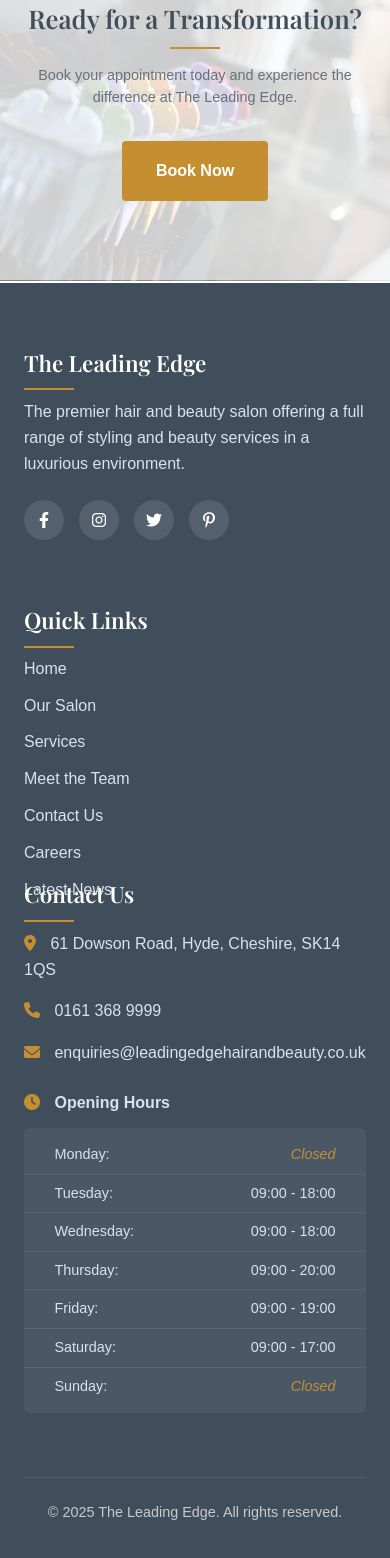
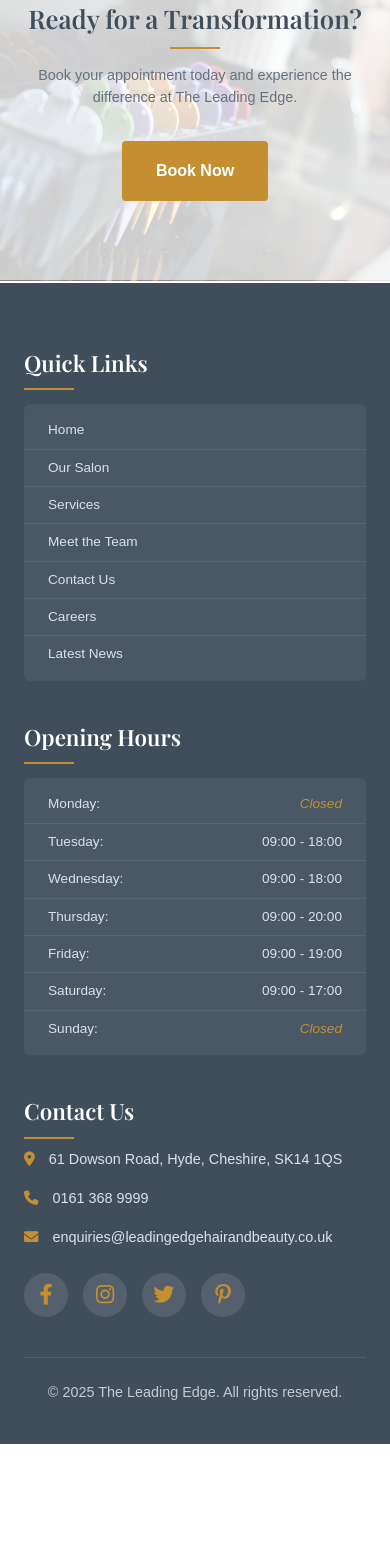
Before and after one commit to Hypha-Media-UK/the-leading-edge-rebuild, a Vue app: page / in a window 390 px wide. Shown: the part 6032-7590 px from the top of the page. After the commit the page ends 7476 px from the top, so only its background shows below. Built offline with nearby package versions, Linux system fonts and the light colour scheme.

Commit message:
tidied the footer

```diff
--- a/src/components/layout/Footer.vue
+++ b/src/components/layout/Footer.vue
@@ -8,19 +8,10 @@ const currentYear = ref(new Date().getFullYear());
   <footer>
     <div class="container">
       <div class="footer-content">
-        <div class="footer-section info">
-          <h3>The Leading Edge</h3>
-          <p>The premier hair and beauty salon offering a full range of styling and beauty services in a luxurious environment.</p>
-          <div class="social-icons">
-            <a href="#" aria-label="Facebook"><i class="fab fa-facebook-f"></i></a>
-            <a href="#" aria-label="Instagram"><i class="fab fa-instagram"></i></a>
-            <a href="#" aria-label="Twitter"><i class="fab fa-twitter"></i></a>
-            <a href="#" aria-label="Pinterest"><i class="fab fa-pinterest-p"></i></a>
-          </div>
-        </div>
 
         <div class="footer-section links">
           <h3>Quick Links</h3>
+          <div class="links-grid">
             <ul>
               <li><router-link to="/">Home</router-link></li>
               <li><router-link to="/our-salon">Our Salon</router-link></li>
@@ -31,14 +22,10 @@ const currentYear = ref(new Date().getFullYear());
               <li><router-link to="/news">Latest News</router-link></li>
             </ul>
           </div>
+        </div>
 
-        <div class="footer-section contact">
-          <h3>Contact Us</h3>
-          <p><i class="fas fa-map-marker-alt"></i> 61 Dowson Road, Hyde, Cheshire, SK14 1QS</p>
-          <p><i class="fas fa-phone"></i> 0161 368 9999</p>
-          <p><i class="fas fa-envelope"></i> enquiries@leadingedgehairandbeauty.co.uk</p>
-          <div class="opening-hours">
-            <p><i class="fas fa-clock"></i> Opening Hours</p>
+        <div class="footer-section hours">
+          <h3>Opening Hours</h3>
           <div class="hours-grid">
             <div class="day-row closed">
               <span class="day">Monday:</span>
@@ -70,6 +57,19 @@ const currentYear = ref(new Date().getFullYear());
             </div>
           </div>
         </div>
+
+        <div class="footer-section contact">
+          <h3>Contact Us</h3>
+          <p><i class="fas fa-map-marker-alt"></i> 61 Dowson Road, Hyde, Cheshire, SK14 1QS</p>
+          <p><i class="fas fa-phone"></i> 0161 368 9999</p>
+          <p><i class="fas fa-envelope"></i> enquiries@leadingedgehairandbeauty.co.uk</p>
+
+          <div class="social-icons">
+            <a href="#" aria-label="Facebook"><i class="fab fa-facebook-f"></i></a>
+            <a href="#" aria-label="Instagram"><i class="fab fa-instagram"></i></a>
+            <a href="#" aria-label="X"><i class="fab fa-twitter"></i></a>
+            <a href="#" aria-label="Pinterest"><i class="fab fa-pinterest-p"></i></a>
+          </div>
         </div>
       </div>
 
@@ -94,6 +94,10 @@ footer {
   grid-template-columns: repeat(auto-fit, minmax(250px, 1fr));
   gap: 2rem;
   margin-bottom: 2rem;
+
+  @media (min-width: 1200px) {
+    grid-template-columns: repeat(3, 1fr);
+  }
 }
 
 .footer-section {
@@ -117,13 +121,16 @@ footer {
   p {
     margin-bottom: 1rem;
     line-height: 1.6;
+
+    @media (max-width: 992px) {
+      font-size: 0.95rem;
     }
 
-  &.info {
-    p {
-      margin-bottom: 1.5rem;
+    @media (max-width: 768px) {
+      font-size: 0.9rem;
     }
   }
+
 
   &.contact {
     i {
@@ -131,18 +138,17 @@ footer {
       color: $accent-color;
     }
 
-    .opening-hours {
+    .social-icons {
       margin-top: 1.5rem;
-
-      p {
-        font-weight: 600;
-        margin-bottom: 0.8rem;
+    }
   }
 
+  &.hours {
     .hours-grid {
       background-color: rgba(255, 255, 255, 0.05);
       border-radius: 6px;
       padding: 0.5rem 0;
+      margin-top: 1.5rem;
 
       .day-row {
         display: flex;
@@ -151,6 +157,11 @@ footer {
         padding: 0.5rem 1.9rem;
         border-bottom: 1px solid rgba(255, 255, 255, 0.08);
         transition: background-color 0.2s ease;
+
+        @media (max-width: 768px) {
+          font-size: 0.85rem;
+          padding: 0.5rem 1.5rem;
+        }
 
         &:last-child {
           border-bottom: none;
@@ -177,22 +188,48 @@ footer {
       }
     }
   }
-  }
+
+  &.links {
+    .links-grid {
+      background-color: rgba(255, 255, 255, 0.05);
+      border-radius: 6px;
+      padding: 0.5rem 0;
+      margin-top: 1.5rem;
 
       ul {
         list-style: none;
         padding: 0;
+        margin: 0;
 
         li {
-      margin-bottom: 0.8rem;
+          border-bottom: 1px solid rgba(255, 255, 255, 0.08);
+          transition: background-color 0.2s ease;
+
+          &:last-child {
+            border-bottom: none;
+          }
+
+          &:hover {
+            background-color: rgba(255, 255, 255, 0.1);
+          }
 
           a {
             color: $light-color;
             text-decoration: none;
             transition: color 0.3s ease;
+            display: block;
+            padding: 0.5rem 1.9rem;
+            font-size: 0.9rem;
+
+            @media (max-width: 768px) {
+              font-size: 0.85rem;
+              padding: 0.5rem 1.5rem;
+            }
 
             &:hover {
               color: $accent-color;
+            }
+          }
         }
       }
     }
@@ -207,16 +244,31 @@ footer {
     display: flex;
     align-items: center;
     justify-content: center;
-    width: 40px;
-    height: 40px;
+    width: 44px;
+    height: 44px;
     border-radius: 50%;
     background-color: rgba(255, 255, 255, 0.1);
     color: white;
     transition: all 0.3s ease;
 
+    i {
+      font-size: 1.3rem;
+      display: flex;
+      align-items: center;
+      justify-content: center;
+      width: 100%;
+      height: 100%;
+      transition: color 0.3s ease;
+      transform: translateX(5px);
+    }
+
     &:hover {
       background-color: $accent-color;
       transform: translateY(-3px);
+
+      i {
+        color: white;
+      }
     }
   }
 }
@@ -233,9 +285,7 @@ footer {
 }
 
 @media (max-width: 992px) {
-  .contact {
-    margin-top: -100px;
-  }
+  /* Removed the negative margin that was pushing contact up */
 }
 
 
@@ -245,7 +295,7 @@ footer {
   }
 
   .footer-section {
-    margin-bottom: 2rem;
+    margin-bottom: 0.5rem;
   }
 }
 </style>
```
Lines whose indentation alone changed are shown as unchanged.
